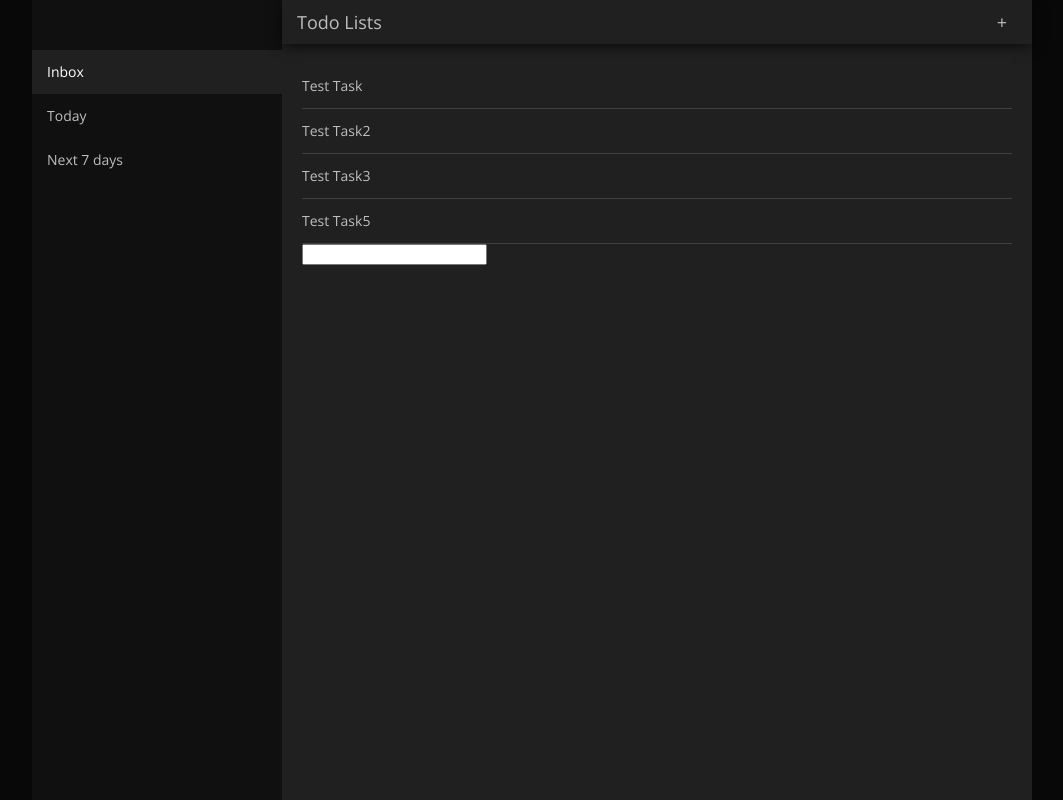
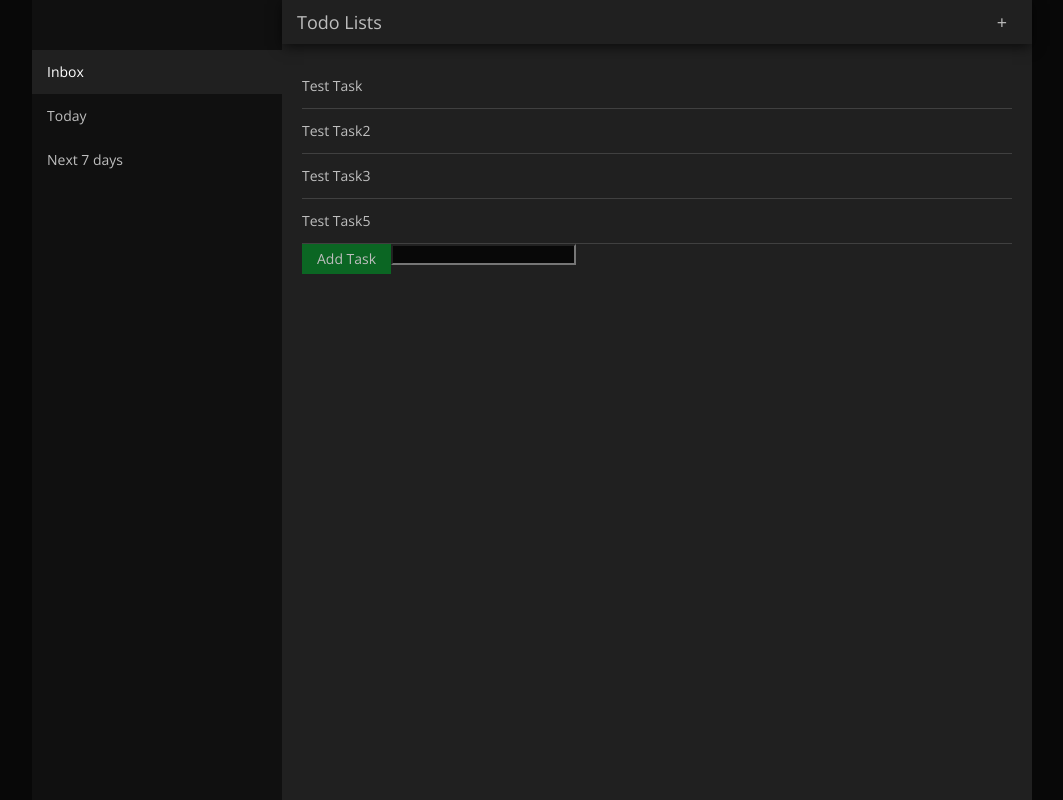
Before and after one commit to rajnishcoder/todoApp, an Angular app: page /home in a window 1280 px wide. Shown: the whole page, without its empty margins (108-1171 px from the left). Built offline with nearby package versions, Linux system fonts and the light colour scheme.

Commit message:
primary button

```diff
--- a/src/app/common/css/common.scss
+++ b/src/app/common/css/common.scss
@@ -6,6 +6,7 @@ $white: #ffffff;
 $textColor: #BEBEBE;
 $hoverColor: #404040;
 $borderColor: #404040;
+$primaryColor:  #0b6623;
 
 // font sizes
 $font12: 12px;
@@ -64,10 +65,6 @@ body {
 ol, ul {
 	list-style: none;
 }
-h2 {
-	float: left;
-	font-size: $font18;
-}
 blockquote, q {
 	quotes: none;
 }
@@ -79,6 +76,13 @@ q:before, q:after {
 table {
 	border-collapse: collapse;
 	border-spacing: 0;
+}
+h2 {
+	float: left;
+	font-size: $font18;
+}
+input {
+	background-color: $black1;
 }
 .fullWrap {
     width: 100%;
@@ -120,3 +124,8 @@ table {
 .addButton:hover {
 	background-color: $hoverColor;
 }
+.primaryButton {
+	float: left;
+	background-color: $primaryColor;
+	padding: 8px 15px;
+}
--- a/src/app/components/container/container.component.html
+++ b/src/app/components/container/container.component.html
@@ -7,5 +7,6 @@
   </ul>
   <div class="addInputWrap">
     <input type="text">
+    <div class="primaryButton">Add Task</div>
   </div>
 </div>
```
